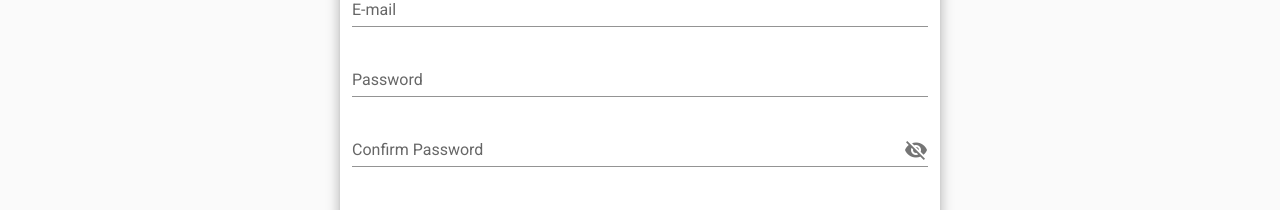
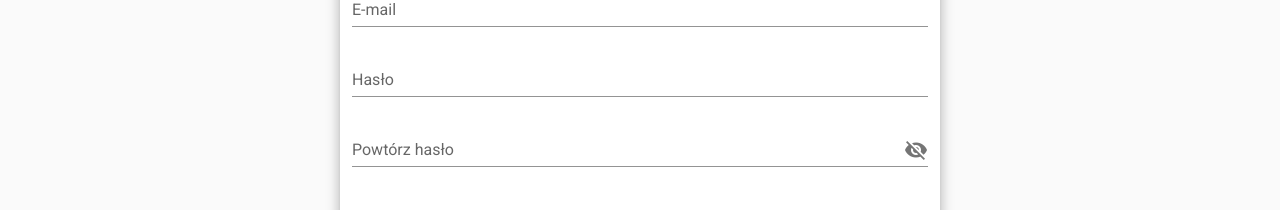
Before and after one commit to rmichura/Transportation-services, a Vue app in the folder frontend/: page /register in a window 1280 px wide. Shown: the part 271-481 px from the top of the page. Built offline with nearby package versions, Linux system fonts and the light colour scheme.

Commit message:
Changed name label from ang to pl

```diff
--- a/frontend/src/views/Login.vue
+++ b/frontend/src/views/Login.vue
@@ -27,7 +27,7 @@
                 :type="show ? 'text' : 'password'"
                 :rules="[rules.required, rules.min]"
                 name="input-10-1"
-                label="Password"
+                label="Hasło"
                 @click:append="show = !show"
                 @keyup.enter="loginUser"
             ></v-text-field>
--- a/frontend/src/views/Register.vue
+++ b/frontend/src/views/Register.vue
@@ -26,7 +26,7 @@
                 :type="show ? 'text' : 'password'"
                 :rules="[rules.required, rules.min]"
                 name="input-10-1"
-                label="Password"
+                label="Hasło"
             ></v-text-field>
             <v-text-field
                 v-model="confirmPassword"
@@ -35,7 +35,7 @@
                 :type="show ? 'text' : 'password'"
                 :rules="[rules.required, rules.min]"
                 name="input-10-1"
-                label="Confirm Password"
+                label="Powtórz hasło"
                 @click:append="show = !show"
                 @keyup.enter="creatUser"
             ></v-text-field>
--- a/frontend/src/views/admin/AdminAccount.vue
+++ b/frontend/src/views/admin/AdminAccount.vue
@@ -29,26 +29,26 @@
         <v-container>
           <v-row>
             <v-text-field
-                label="Name"
+                label="Imię"
                 v-model="user.name"
                 class="ma-5"
                 color="teal"
             ></v-text-field>
             <v-text-field
-                label="Surname"
+                label="Nazwisko"
                 v-model="user.lastName"
                 class="ma-5"
                 color="teal"
             ></v-text-field>
           </v-row>
           <v-text-field
-              label="Address"
+              label="Adres zamieszkania"
               v-model="user.address"
               class="ma-2"
               color="teal"
           ></v-text-field>
           <v-text-field
-              label="New Password"
+              label="Nowe hasło"
               v-model="newPassword"
               class="ma-2"
               color="teal"
@@ -56,7 +56,7 @@
               :rules="[rules.min]"
           ></v-text-field>
           <v-text-field
-              label="Confirm Password"
+              label="Powtórz hasło"
               v-model="confirmPassword"
               class="ma-2"
               color="teal"
--- a/frontend/src/views/employee/EmployeeAccount.vue
+++ b/frontend/src/views/employee/EmployeeAccount.vue
@@ -29,26 +29,26 @@
         <v-container>
           <v-row>
             <v-text-field
-                label="Name"
+                label="Imię"
                 v-model="user.name"
                 class="ma-5"
                 color="teal"
             ></v-text-field>
             <v-text-field
-                label="Surname"
+                label="Hasło"
                 v-model="user.lastName"
                 class="ma-5"
                 color="teal"
             ></v-text-field>
           </v-row>
           <v-text-field
-              label="Address"
+              label="Adres zamieszkania"
               v-model="user.address"
               class="ma-2"
               color="teal"
           ></v-text-field>
           <v-text-field
-              label="New Password"
+              label="Nowe hasło"
               v-model="newPassword"
               class="ma-2"
               color="teal"
@@ -56,7 +56,7 @@
               :rules="[rules.min]"
           ></v-text-field>
           <v-text-field
-              label="Confirm Password"
+              label="Powtórz hasło"
               v-model="confirmPassword"
               class="ma-2"
               color="teal"
--- a/frontend/src/views/user/CustomerAccount.vue
+++ b/frontend/src/views/user/CustomerAccount.vue
@@ -29,26 +29,26 @@
         <v-container>
           <v-row>
             <v-text-field
-                label="Name"
+                label="Imię"
                 v-model="user.name"
                 class="ma-5"
                 color="teal"
             ></v-text-field>
             <v-text-field
-                label="Surname"
+                label="Nazwisko"
                 v-model="user.lastName"
                 class="ma-5"
                 color="teal"
             ></v-text-field>
           </v-row>
           <v-text-field
-              label="Address"
+              label="Adres zamieszkania"
               v-model="user.address"
               class="ma-2"
               color="teal"
           ></v-text-field>
           <v-text-field
-              label="New Password"
+              label="Nowe hasło"
               v-model="newPassword"
               class="ma-2"
               color="teal"
@@ -56,7 +56,7 @@
               :rules="[rules.min]"
           ></v-text-field>
           <v-text-field
-              label="Confirm Password"
+              label="Powtórz hasło"
               v-model="confirmPassword"
               class="ma-2"
               color="teal"
```
